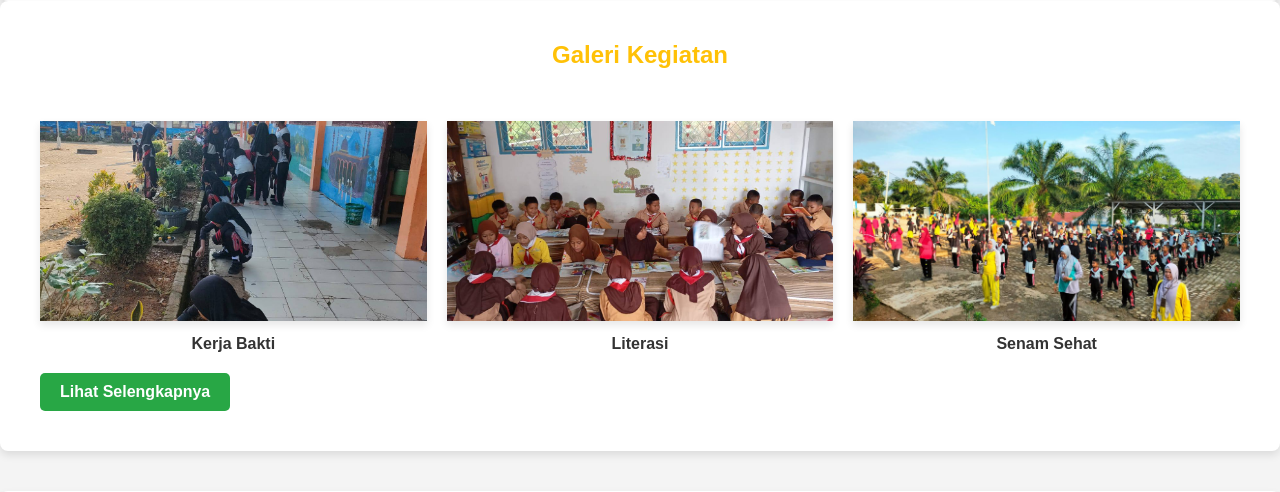
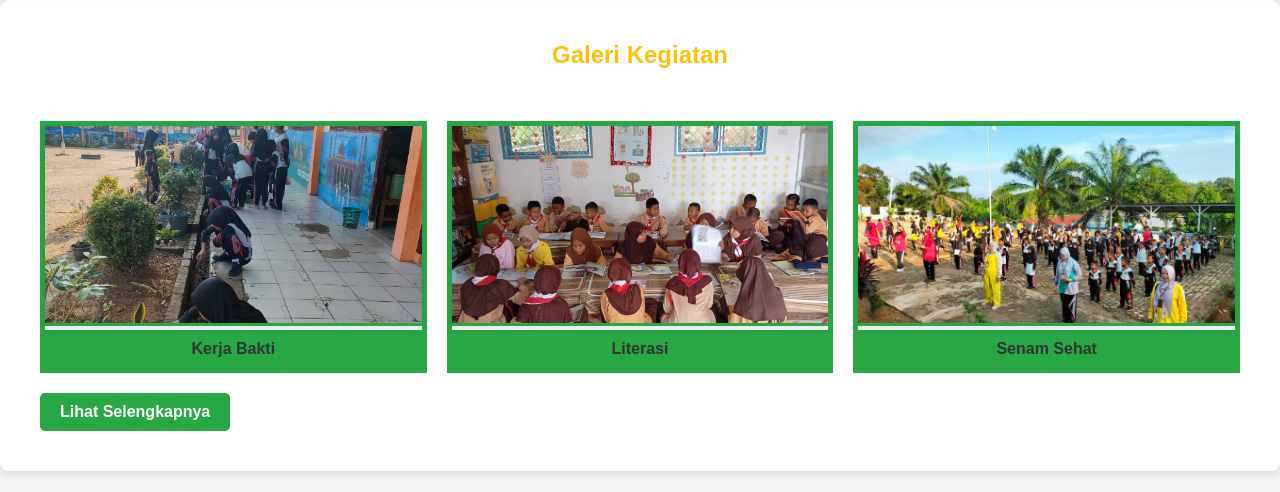
Before and after one commit to rizkyhoaster/sekolah, a PHP site: page / in a window 1280 px wide. Shown: the part 3081-3573 px from the top of the page. Run offline with PHP 8.4, Linux system fonts and the light colour scheme.

Commit message:
Update stylei.css

```diff
--- a/stylei.css
+++ b/stylei.css
@@ -132,7 +132,7 @@ p {
     flex-wrap: nowrap; /* Mencegah elemen membungkus ke bawah */
     justify-content: flex-start; /* Menyusun elemen mulai dari kiri */
     overflow-x: auto; /* Scroll horizontal */
-    gap: 10px; /* Jarak antar elemen */
+    gap: 15px; /* Jarak antar elemen */
     padding: 10px 0; /* Memberikan jarak atas dan bawah pada list */
     scroll-behavior: smooth; /* Perpindahan scroll yang halus */
 }
@@ -466,6 +466,7 @@ p {
 .galeri-item {
     text-align: center;
     width: 100%; /* Sesuaikan dengan grid */
+    border: 5px solid #28a745;  /* Border lebih tebal */
 }
 
 .galeri-item img {
@@ -475,6 +476,8 @@ p {
     object-fit: cover; /* Mengisi kotak tanpa distorsi */
     box-shadow: 0 4px 8px rgba(0, 0, 0, 0.1); /* Bayangan untuk tampilan lebih menarik */
     transition: transform 0.3s ease-in-out; /* Efek transisi saat hover */
+    border-bottom: 3px solid #28a745; /* Border bawah pada gambar */
+    margin-bottom: 0; /* Menghilangkan jarak bawah pada gambar */
 }
 
 /* Hover efek untuk memperbesar gambar */
@@ -484,13 +487,14 @@ p {
 
 /* Judul atau keterangan di bawah gambar */
 .galeri-item span {
-    display: block;
-    margin-top: 10px;
-    font-weight: bold;
-    color: #333;
+    display: block;  /* Mengubah span menjadi elemen block agar bisa mengambil seluruh lebar */
+    margin-top: 0;  /* Menghilangkan jarak atas agar lebih rapat dengan gambar */
+    font-weight: bold;  /* Membuat teks menjadi tebal */
+    color: #333;  /* Mengubah warna teks menjadi putih untuk kontras dengan latar belakang hijau */
+    background-color: #28a745;  /* Memberikan latar belakang warna hijau */
+    padding: 10px;  /* Menambahkan padding di dalam span agar teks tidak terlalu rapat dengan tepi */
+    width: 100%;    /* Mengatur lebar span menjadi 100% dari lebar elemen induk */
 }
-
-
 /* Galeri Video Section */
 .galeri-video {
     background-color: #ffffff;
```
